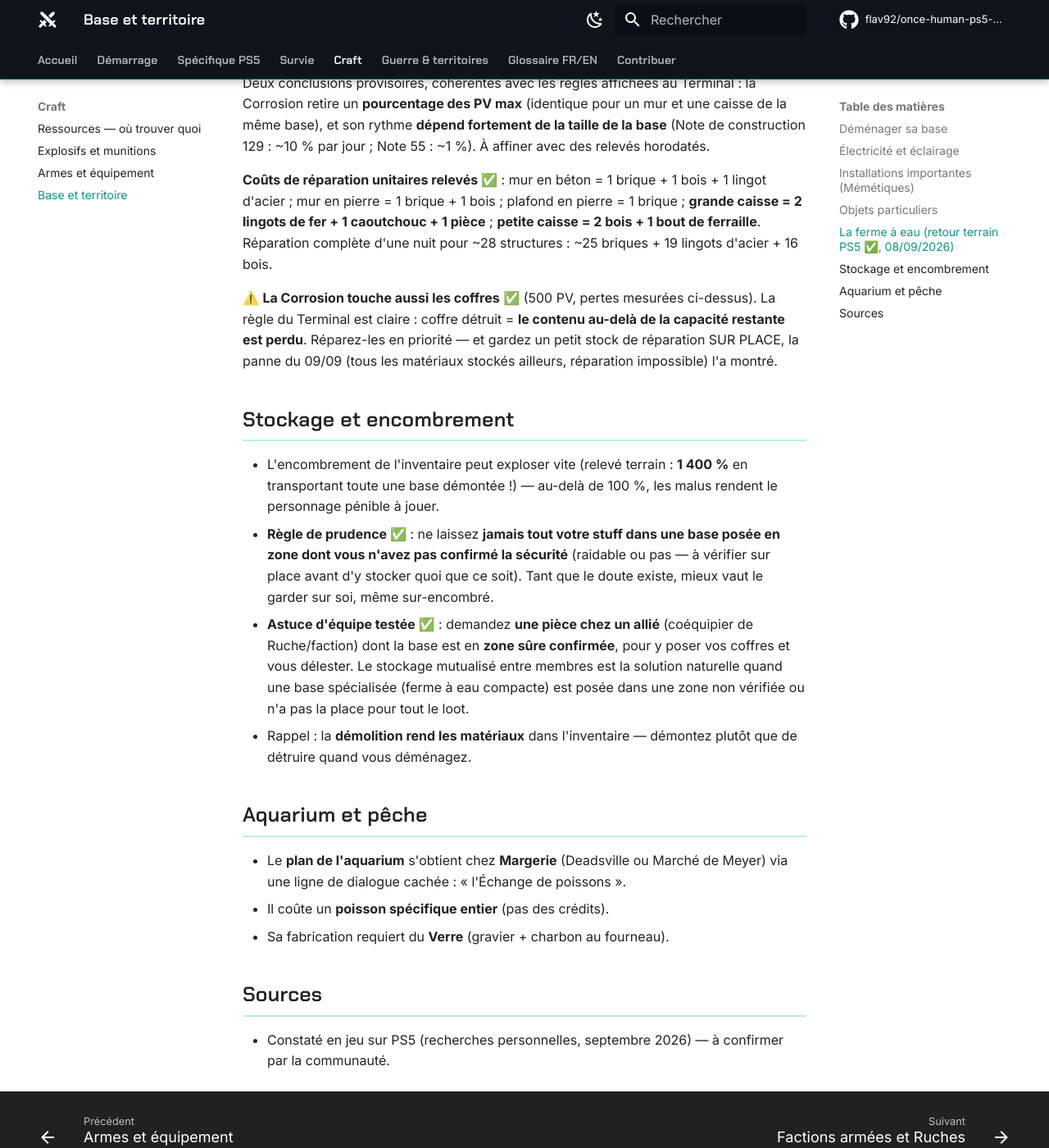
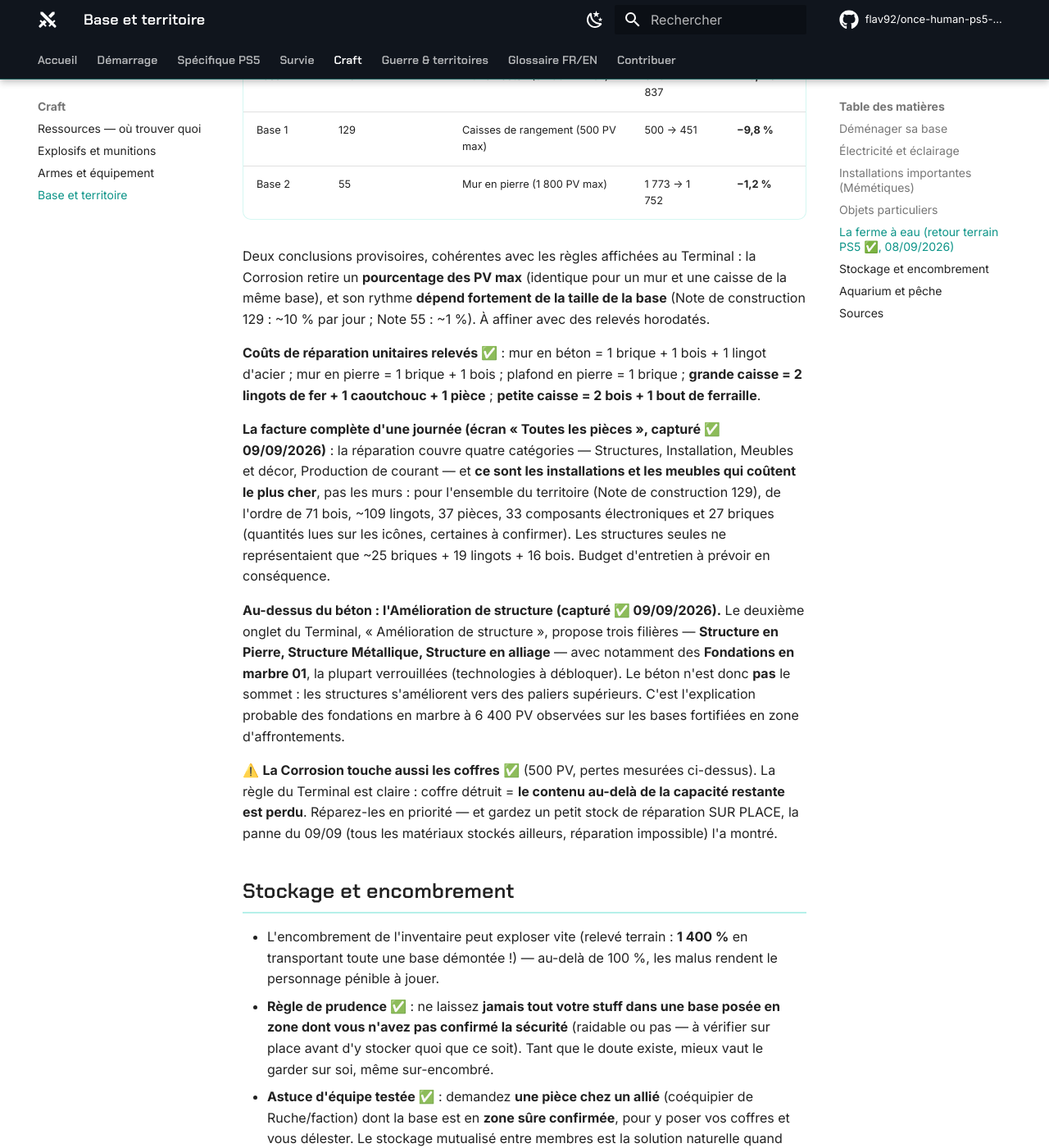
Before and after one commit to flav92/once-human-ps5-wiki, an MkDocs documentation site: the page built from docs/jeu/base-territoire.md, in a window 1280 px wide and 1400 px high, scrolled down 4217 px. Shown: the whole window at 82% size. Built offline with MkDocs 1.6.1 and Material for MkDocs 9.7.7, drawn with Linux system fonts in a browser that asks for light colours; comment, search, counter and statistics services are not loaded; some of the changed text lies outside the part shown.

Commit message:
Amélioration de structure (filières au-dessus du béton), sorties de pompe par zone, facture de réparation complète
Co-Authored-By: Claude Fable 5 <noreply@anthropic.com>
Claude-Session: https://claude.ai/code/session_01TCxfqbazixhXZqmCd3gYVk

```diff
--- a/docs/jeu/base-territoire.md
+++ b/docs/jeu/base-territoire.md
@@ -42,7 +42,11 @@ Stratégie testée : **une petite base dédiée à la production d'eau**, posée
 2. Alimentation mixte : **2 générateurs hydrauliques** (les roues à eau — interaction « Utilisation de la roue ») **+ 3 panneaux solaires** → **9/10 appareils alimentés** (pompes à eau et le reste).
 3. Laissez tourner : la production continue **hors connexion**.
 
-**Coût d'une Pompe à eau (fiche capturée ✅ 08/09/2026)** : 35 Lingots d'acier + 20 Fibres + 20 Pièces + 20 Composants électroniques — comptez ×8 pour l'usine complète (280 lingots…). Sa fiche précise aussi qu'elle **pompe le pétrole brut sur les champs de pétrole** et l'eau non potable en zone de pollution : la même machine servira pour une future ferme à pétrole.
+**Coût d'une Pompe à eau (fiche capturée ✅ 08/09/2026)** : 35 Lingots d'acier + 20 Fibres + 20 Pièces + 20 Composants électroniques — comptez ×8 pour l'usine complète (280 lingots…).
+
+**La sortie de la pompe dépend de la zone où elle est posée (menu capturé ✅ 09/09/2026)** : **Eau contaminée** (uniquement en *Zone de pollution* — c'est le cas de l'emplacement testé), **Eau non potable** (toutes les zones), **Eau de mer** (zone océanique), **Pétrole brut** (*Zone de Champ Pétrolifère*), plus une sortie verrouillée par la technologie d'extraction minière. Le choix d'emplacement détermine donc ce que produit la ferme — une ferme à pétrole utilisera exactement le même matériel sur un champ pétrolifère.
+
+**Cadence relevée** : « Temps nécessaire : 01:38 » par unité (efficacité 0,8), soit environ **37 unités/heure par pompe** — cohérent avec les ~900 eaux contaminées produites en 2-3 h par la première configuration.
 
 **Emplacement de la ferme testée** : Delta de Broken (zone niv. 12, une zone de départ — donc hors GvG, normalement impillable).
 
@@ -88,7 +92,11 @@ Pompe à eau → Eau contaminée → FILTRE À EAU COMPACT (2:1) → Eau purifi
 
 Deux conclusions provisoires, cohérentes avec les règles affichées au Terminal : la Corrosion retire un **pourcentage des PV max** (identique pour un mur et une caisse de la même base), et son rythme **dépend fortement de la taille de la base** (Note de construction 129 : ~10 % par jour ; Note 55 : ~1 %). À affiner avec des relevés horodatés.
 
-**Coûts de réparation unitaires relevés ✅** : mur en béton = 1 brique + 1 bois + 1 lingot d'acier ; mur en pierre = 1 brique + 1 bois ; plafond en pierre = 1 brique ; **grande caisse = 2 lingots de fer + 1 caoutchouc + 1 pièce** ; **petite caisse = 2 bois + 1 bout de ferraille**. Réparation complète d'une nuit pour ~28 structures : ~25 briques + 19 lingots d'acier + 16 bois.
+**Coûts de réparation unitaires relevés ✅** : mur en béton = 1 brique + 1 bois + 1 lingot d'acier ; mur en pierre = 1 brique + 1 bois ; plafond en pierre = 1 brique ; **grande caisse = 2 lingots de fer + 1 caoutchouc + 1 pièce** ; **petite caisse = 2 bois + 1 bout de ferraille**.
+
+**La facture complète d'une journée (écran « Toutes les pièces », capturé ✅ 09/09/2026)** : la réparation couvre quatre catégories — Structures, Installation, Meubles et décor, Production de courant — et **ce sont les installations et les meubles qui coûtent le plus cher**, pas les murs : pour l'ensemble du territoire (Note de construction 129), de l'ordre de 71 bois, ~109 lingots, 37 pièces, 33 composants électroniques et 27 briques (quantités lues sur les icônes, certaines à confirmer). Les structures seules ne représentaient que ~25 briques + 19 lingots + 16 bois. Budget d'entretien à prévoir en conséquence.
+
+**Au-dessus du béton : l'Amélioration de structure (capturé ✅ 09/09/2026).** Le deuxième onglet du Terminal, « Amélioration de structure », propose trois filières — **Structure en Pierre, Structure Métallique, Structure en alliage** — avec notamment des **Fondations en marbre 01**, la plupart verrouillées (technologies à débloquer). Le béton n'est donc **pas** le sommet : les structures s'améliorent vers des paliers supérieurs. C'est l'explication probable des fondations en marbre à 6 400 PV observées sur les bases fortifiées en zone d'affrontements.
 
 ⚠️ **La Corrosion touche aussi les coffres** ✅ (500 PV, pertes mesurées ci-dessus). La règle du Terminal est claire : coffre détruit = **le contenu au-delà de la capacité restante est perdu**. Réparez-les en priorité — et gardez un petit stock de réparation SUR PLACE, la panne du 09/09 (tous les matériaux stockés ailleurs, réparation impossible) l'a montré.
 
```
Also changed, not shown: docs/captures-a-faire.md (+4 -2 lines), docs/craft/explosifs.md (+1 -1 lines), docs/glossaire.md (+4 -0 lines), docs/guerre/prise-de-zone.md (+1 -1 lines), docs/index.md (+2 -0 lines).
